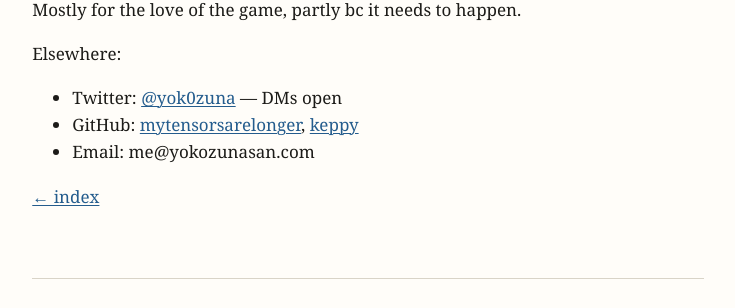
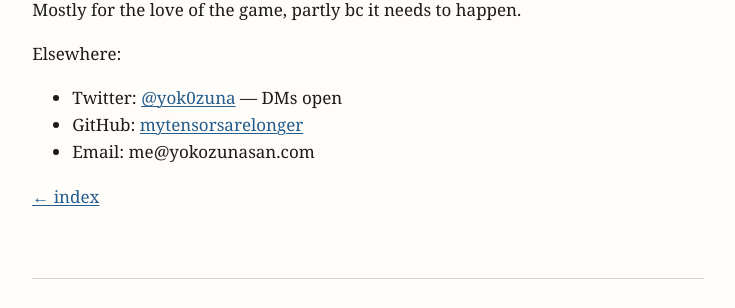
Before and after one commit to mytensorsarelonger/yokozunasan-site, a Jekyll site: the page built from about.md, in a window 1280 px wide. Shown: the part 462-770 px from the top of the page, without its empty margins (272-1007 px from the left). Built offline with Jekyll 4.4.1, drawn with Linux system fonts in a browser that asks for light colours.

Commit message:
about: drop keppy github link

```diff
--- a/about.md
+++ b/about.md
@@ -17,5 +17,5 @@ Mostly for the love of the game, partly bc it needs to happen.
 Elsewhere:
 
 - Twitter: [@yok0zuna](https://x.com/yok0zuna) — DMs open
-- GitHub: [mytensorsarelonger](https://github.com/mytensorsarelonger), [keppy](https://github.com/keppy)
+- GitHub: [mytensorsarelonger](https://github.com/mytensorsarelonger)
 - Email: me@yokozunasan.com
```
